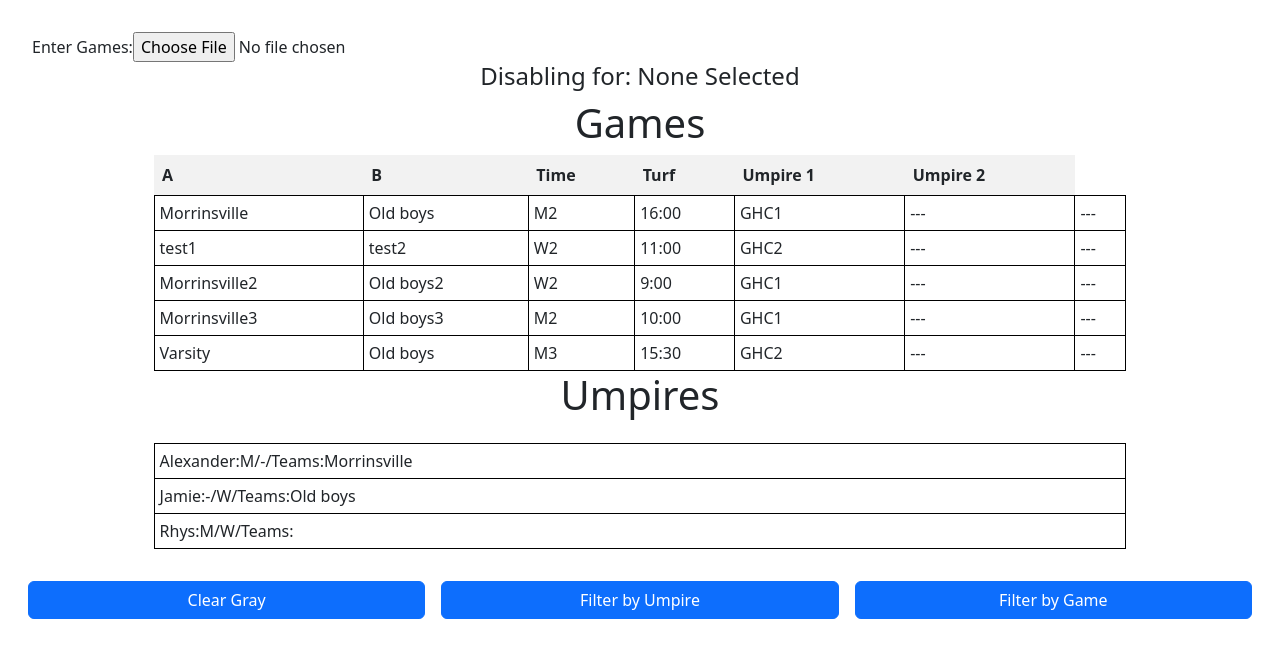
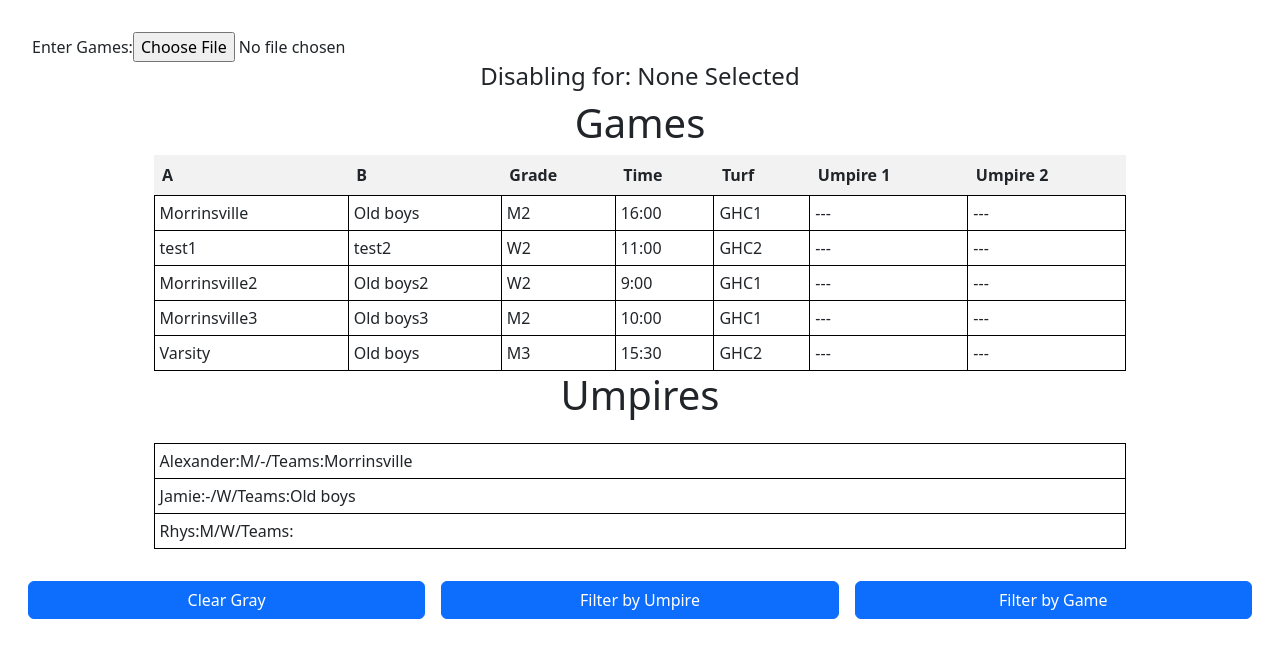
Before and after one commit to Skwangles/openUmpireAssigner, a React (Create React App) app: page / in a window 1280 px wide. Shown: the top 658 px of the page. Built offline with nearby package versions, Linux system fonts and the light colour scheme.

Commit message:
COmmenting, and switch disabling to a boolean, and add a reason

```diff
--- a/src/Games.js
+++ b/src/Games.js
@@ -2,8 +2,14 @@ import Game from './Game';
 import {gameToId} from './utils.js'
 import "./Games.css"
 
+/**
+ * Track which umpires are in use and how many games
+ * @param {*} games
+ * @param {*} setUsedUmpires
+ */
 function updateUsedUmpires(games, setUsedUmpires){
-    // Keep track of umpires
+
+    // Count times an umpire has been assigned
     let usedUmpires = {}
     games.forEach(game => {
         if(game.ump1 != null)
@@ -11,6 +17,7 @@ function updateUsedUmpires(games, setUsedUmpires){
         if(game.ump2 != null)
             usedUmpires[game.ump2.name] > 0 ? usedUmpires[game.ump2.name] += 1 : usedUmpires[game.ump2.name] = 1
     });
+
     setUsedUmpires(usedUmpires)
 }
 
@@ -18,7 +25,7 @@ function updateUsedUmpires(games, setUsedUmpires){
 function Games({games, highlightType, setGames, setSelectedGame, selectedUmpire}) {
 
 
-
+    // Update overall game object
     let updateGameValue = (key, newGame) => {
         let indexOfGame = -1;
         for(const index in games)
@@ -35,32 +42,44 @@ function Games({games, highlightType, setGames, setSelectedGame, selectedUmpire}
         setGames(games)
     }
 
-    let filteredGames = games;
 
+    // Disable games by umpire
     if(highlightType === "umpire" && selectedUmpire.hasOwnProperty("name")){
         console.log("Filtering out games")
-        filteredGames = games.map(game => {
-           return {isDisabled: !selectedUmpire.games.some(compareGame => gameToId(compareGame) === gameToId(game)), ...game}
+        games = games.map(game => {
+
+             // Check if umpire disabled for game & attach reason
+             console.log("Umpire not iterable")
+                console.log(selectedUmpire)
+            for (const checkedGame of selectedUmpire.games){
+                if (gameToId(game) === gameToId(checkedGame))
+                return {...game, isDisabled: true, reason: checkedGame.reason || "None"}
+            }
+
+           return { ...game, isDisabled:false}
         });
-        console.log(filteredGames)
     }
 
 
   return (
         <table>
+
+        {/* Table titles*/}
             <thead>
             <tr>
             <th>A</th>
             <th>B</th>
+            <th>Grade</th>
             <th>Time</th>
             <th>Turf</th>
             <th>Umpire 1</th>
             <th>Umpire 2</th>
             </tr>
             </thead>
+
             <tbody>
-
-                {filteredGames.length > 0 ? filteredGames.map(game => <Game key={gameToId(game)} id={gameToId(game)} game={game} setSelectedGame={setSelectedGame} updateGameValue={updateGameValue}></Game> ): <tr><td colSpan={6}>None</td></tr>}
+            {/*Games with info*/}
+                {games.length > 0 ? games.map(game => <Game key={gameToId(game)} id={gameToId(game)} game={game} setSelectedGame={setSelectedGame} updateGameValue={updateGameValue}></Game> ): <tr><td colSpan={6}>None</td></tr>}
                 </tbody>
         </table>
   );
```
